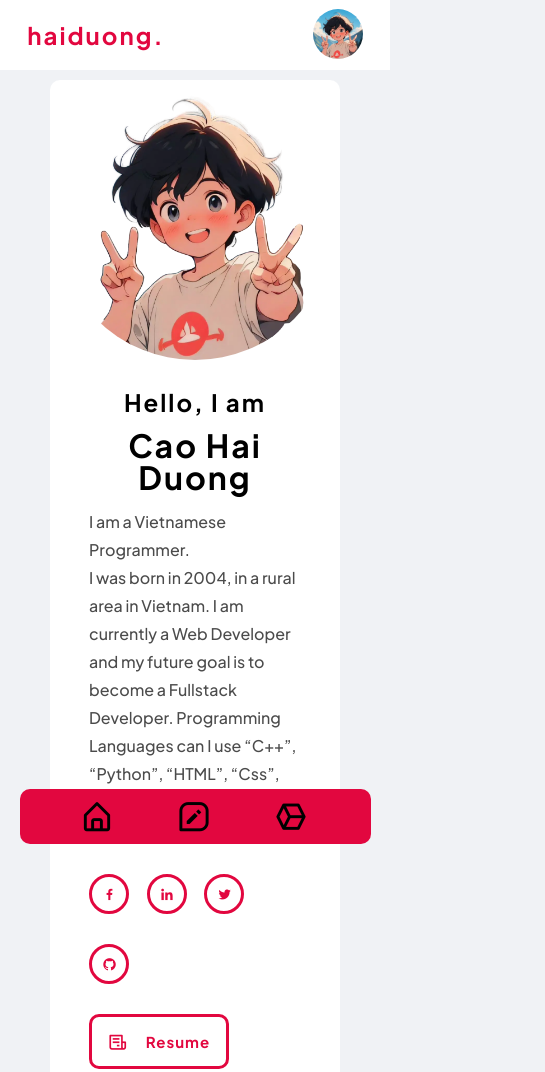
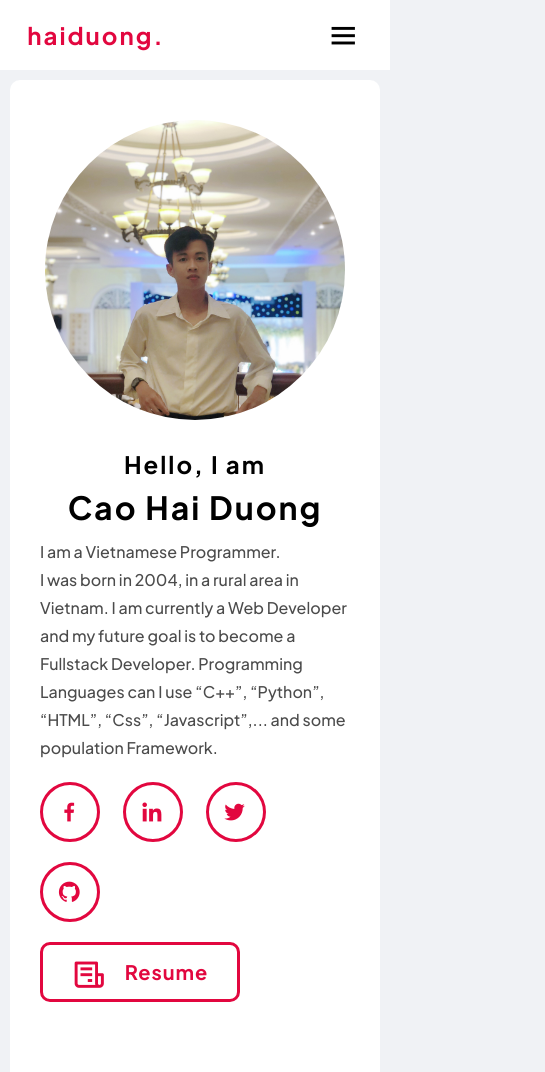
Before and after one commit to haiduongg/haiduongg, a plain HTML site: page index.html in a window 390 px wide. Shown: the top 1072 px of the page, 545 px wide, since content can reach past the window. Drawn offline with nearby package versions, Linux system fonts and the light colour scheme.

Commit message:
fix: fix mobile responsive

```diff
--- a/index.html
+++ b/index.html
@@ -22,7 +22,12 @@
 				<div class="header__inner-logo">
 					<a href="index.html">haiduong.</a>
 				</div>
-				<nav class="header__inner-nav_desktop">
+
+				<div id="btn-menu">
+					<i class='bx bx-menu'></i>
+				</div>
+
+				<nav>
 					<ul class="navigation">
 						<li><a href="#"><i class='bx bx-home-alt'></i>Home</a></li>
 						<li><a href="#"><i class='bx bx-message-square-edit'></i>About</a>
@@ -32,14 +37,6 @@
 					<ul class="notification">
 						<li><i class='bx bx-moon' id="btn-dark"></i></li>
 						<li><i class='bx bx-bell'></i></li>
-					</ul>
-				</nav>
-
-				<nav class="header__inner-nav_mobile">
-					<ul>
-						<li><i class='bx bx-home-alt'></i></li>
-						<li><i class='bx bx-message-square-edit'></i></li>
-						<li><i class='bx bx-cube-alt'></i></li>
 					</ul>
 				</nav>
 
@@ -108,12 +105,8 @@
 						</div>
 					</div>
 				</div>
-				<div class="home__inner-box">
-					<div class="home__inner-box-backbox">
-						<div class="home__inner-box-image">
-							<img src="./img/img__nobackground.png" alt="Cao Hai Duong Avatar">
-						</div>
-					</div>
+				<div class="home__inner-avatar">
+					<img src="./img/haiduong__avatar.jpg" alt="Cao Hai Duong Avatar">
 				</div>
 			</div>
 		</section>
--- a/js/script.js
+++ b/js/script.js
@@ -3,20 +3,9 @@ const $ = document.querySelector.bind(document);
 const $$ = document.querySelectorAll.bind(document);
 
 const tabs = $$('.header__inner nav ul li a');
-const tabs_mobile = $$('.header__inner-nav_mobile ul li i');
 const panes = $$('section');
 
 tabs.forEach((tab, index) => {
-  tab.onclick = function () {
-    const pane = panes[index];
-
-    $('section.active').classList.remove('active');
-
-    pane.classList.add('active');
-  };
-});
-
-tabs_mobile.forEach((tab, index) => {
   tab.onclick = function () {
     const pane = panes[index];
 
@@ -49,3 +38,17 @@ avatar.onclick = function () {
     document.getElementById('settings').classList.add('active');
   }
 };
+
+// Dropdown for Mobile
+const btnIcon = $('#btn-menu i')
+
+btnIcon.onclick = () => {
+  if (btnIcon.classList.contains('bx-menu')) {
+    btnIcon.classList.replace('bx-menu','bx-x');
+    $('.header__inner nav').setAttribute('style', 'display: block!important;');
+  } else {
+    btnIcon.classList.replace('bx-x', 'bx-menu');
+    $('.header__inner nav').setAttribute('style', 'display: none!important;');
+    document.body.setAttribute('style', 'opacity: 1');
+  }
+}
--- a/scss/_base.scss
+++ b/scss/_base.scss
@@ -167,6 +167,7 @@ body {
   font-weight: 500;
   user-select: none;
   color: var(--text-contract);
+  overflow: auto;
 }
 
 @mixin flex($justify: center, $align: center, $wrap: nowrap) {
--- a/scss/_layout.scss
+++ b/scss/_layout.scss
@@ -25,8 +25,8 @@
   width: 100%;
 }
 .container {
-  margin: 10px 50px;
-  padding-left: 80px;
+  margin: 80px 50px 0;
+  padding-inline: 80px;
   background-color: var(--border);
   border-radius: 10px;
 }
@@ -37,7 +37,15 @@
 }
 
 .header {
+  width: 100%;
+  position: fixed;
+  top: 0;
+  left: 0;
+  z-index: 999;
   &__inner {
+    #btn-menu {
+      display: none;
+    }
     height: 70px;
     background-color: var(--border);
     max-width: 100%;
@@ -54,7 +62,7 @@
         font-size: 24px;
       }
     }
-    &-nav_desktop {
+    & nav {
       @include flex(space-between, center);
       .navigation {
         @include flex(flex-start, center);
@@ -110,9 +118,6 @@
         }
       }
     }
-    &-nav_mobile {
-      display: none;
-    }
     &-action {
       position: relative;
       & img {
@@ -132,7 +137,7 @@
         width: 250px;
         height: 300px;
         background-color: var(--border);
-        box-shadow: 0 4px 10px rgba(0, 0, 0, 0.5);
+        box-shadow: rgba(100, 100, 111, 0.2) 0px 7px 29px 0px;
         border-radius: 10px;
         z-index: 1;
         &-item {
@@ -185,9 +190,8 @@
   &__inner {
     @include flex(space-between, center);
     &-introduction {
-      padding-top: 120px;
+      padding-block: 90px 80px;
       max-width: 590px;
-      min-height: calc(100vh - 90px);
       & h2,
       h1 {
         letter-spacing: 2px;
@@ -252,30 +256,12 @@
         }
       }
     }
-    &-box {
-      position: relative;
-      width: 700px;
-      min-height: calc(100vh - 90px);
-      &-backbox {
-        border-left: 308px solid transparent;
-        border-top: 308px solid var(--text);
-        border-bottom: 306px solid transparent;
-        border-right: 308px solid var(--text);
-      }
-      &-image {
-        cursor: pointer;
-        position: absolute;
-        top: 5%;
-        left: 10%;
-        transform: rotate(-6.5deg);
-        border: 3px solid var(--border);
-        border-left: 3px solid var(--text);
-        border-bottom: 3px solid var(--text);
+    &-avatar {
+      & img {
+        width: 450px;
+        height: 450px;
+        object-fit: cover;
         border-radius: 50%;
-        & img {
-          border-radius: 50%;
-          transform: rotate(13deg);
-        }
       }
     }
   }
@@ -283,10 +269,9 @@
 
 .about {
   display: none;
-  // min-height: calc(100vh - 90px);
   &__inner {
+    padding-block: 80px 40px;
     &-heading {
-      padding-top: 80px;
       max-width: 160px;
       cursor: pointer;
       .line {
@@ -378,9 +363,9 @@
 
 .services {
   display: none;
+  margin-top: 100px;
   &__inner {
     &-heading {
-      margin-top: 30px;
       margin-inline: 40%;
       padding: 20px;
       background-color: var(--border);
@@ -449,6 +434,7 @@
 
 .contact {
   display: none;
+  margin-top: 100px;
   &__inner {
     &-heading {
       & h1 {
--- a/scss/_responsive.scss
+++ b/scss/_responsive.scss
@@ -1,41 +1,50 @@
 // For Mobile: < 740px
 @media only screen and (max-width: 46.1875em) {
   .container {
-    margin: 10px 50px;
-    padding-inline: 10%;
+    width: calc(100% - 20px);
+    margin: 80px 10px 0;
+    padding-inline: 30px;
     background-color: var(--border);
     border-radius: 10px;
   }
+
   .header {
     &__inner {
+      #btn-menu {
+        display: block;
+        cursor: pointer;
+        & i {
+          font-size: 35px;
+        }
+      }
       padding: 0 7%;
       @include flex(space-between, center);
-      &-nav_desktop {
+      position: relative;
+      & nav {
+        z-index: 999;
         display: none;
-      }
-      &-nav_mobile {
-        z-index: 1;
-        width: calc(100% - 10%);
-        position: fixed;
-        display: block;
-        bottom: 0;
-        left: 0;
+        position: absolute;
+        top: 60px;
         right: 0;
-        margin-inline: 5%;
-        background-color: var(--text);
+        background-color: var(--border);
+        box-shadow: rgba(100, 100, 111, 0.2) 0px 7px 29px 0px;
         border-radius: 10px;
-        padding: 10px;
-        & ul {
-          @include flex(center, center);
-          & li {
-            margin-inline: 30px;
-            cursor: pointer;
-            list-style: none;
-            & i {
-              font-size: 35px;
-            }
+        width: 100%;
+        .navigation {
+          flex-direction: column;
+          line-height: 50px;
+          & li,
+          li:last-child {
+            padding-block: 10px;
+            margin: 0;
           }
         }
+        .notification {
+          display: none;
+        }
+      }
+      &-action {
+        display: none;
       }
     }
   }
@@ -44,39 +53,39 @@
     &__inner {
       flex-direction: column-reverse;
       &-introduction {
-        padding-top: 0;
-        margin-top: 30px;
+        padding-top: 30px;
         & h1,
         h2 {
           text-align: center;
         }
         &-action {
           &-item {
-            width: 40px;
-            height: 40px;
-            margin: 30px 7% 0 0;
+            width: 60px;
+            height: 60px;
+            margin: 20px 20px 0 0;
             padding: 10px;
             & i {
-              font-size: 15px;
+              font-size: 25px;
+              transform: translate(15%, 20%);
             }
             &:last-child {
-              width: 140px;
-              height: 55px;
-              font-size: 15px;
+              width: 200px;
+              height: 60px;
               & a {
+                font-size: 20px;
                 & i {
-                  font-size: 20px;
-                  padding-right: 17px;
+                  font-size: 35px;
+                  transform: translate(0px, 2px);
                 }
               }
             }
             &:hover {
               &:last-child {
-                font-size: 15px;
+                font-size: 25px;
                 letter-spacing: 3px;
                 & a {
                   & i {
-                    font-size: 15px;
+                    font-size: 40px;
                   }
                 }
               }
@@ -84,21 +93,11 @@
           }
         }
       }
-      &-box {
-        min-height: 0;
-        position: static;
-        &-backbox {
-          border: none;
-        }
-        &-image {
-          @include flex(center, center);
-          position: static;
-          border: none;
-          transform: none;
-          & img {
-            transform: none;
-            width: 40%;
-          }
+      &-avatar {
+        padding-top: 40px;
+        & img {
+          width: 300px;
+          height: 300px;
         }
       }
     }
```
Also changed, not shown: css/style.css, img/haiduong__avatar.jpg (added), 1 other file.
